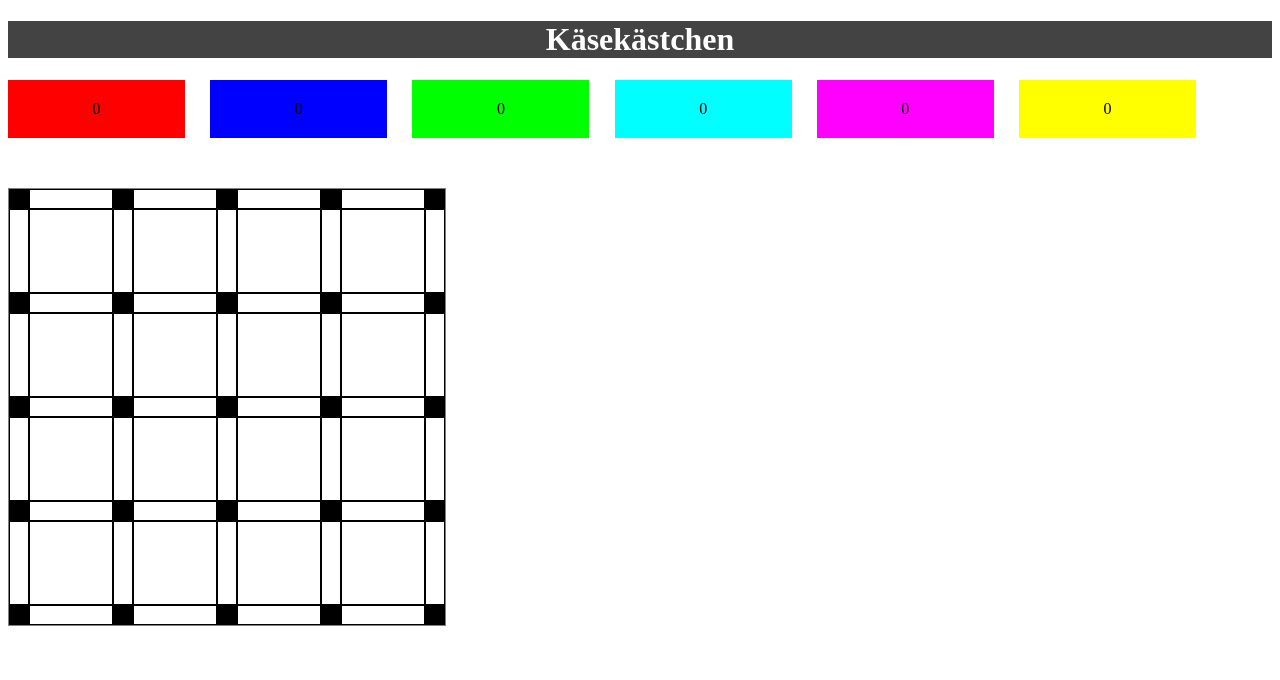
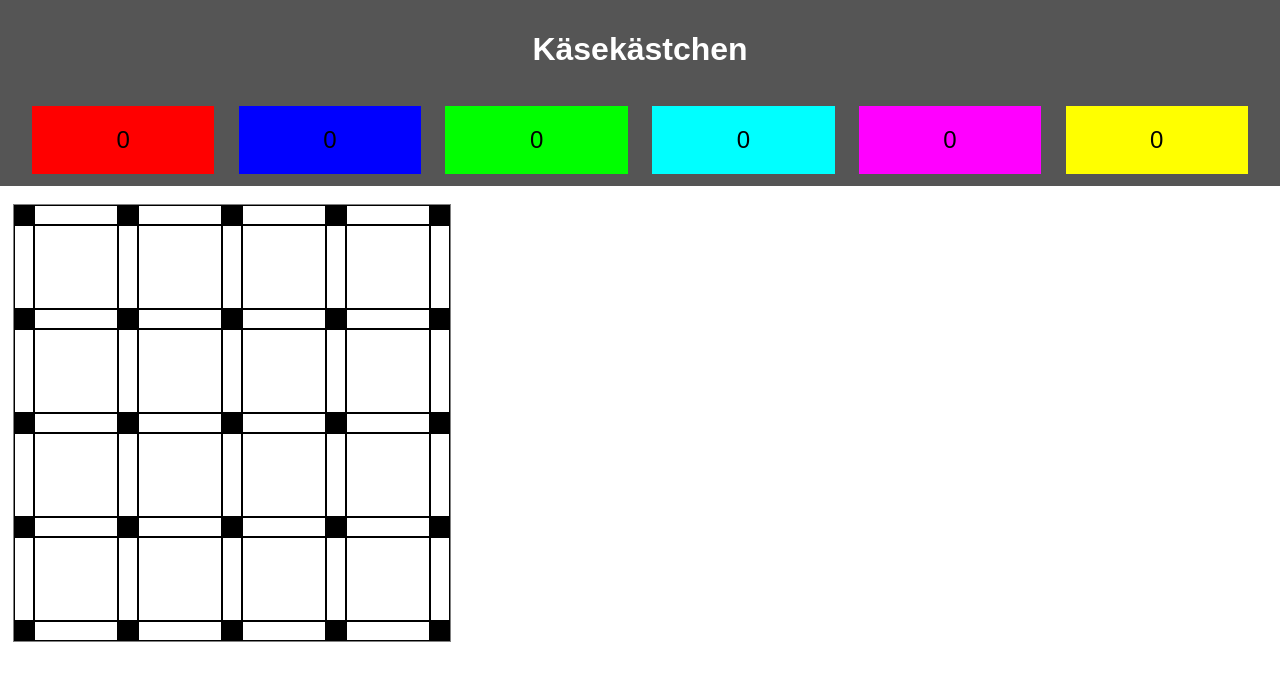
Before and after one commit to jo-gross/Website-Kaesekaestchen, a plain HTML site: page game.html in a window 1280 px wide. Drawn offline with Linux system fonts and the light colour scheme.

Commit message:
Optimized CSS

```diff
--- a/game.html
+++ b/game.html
@@ -7,41 +7,13 @@
 	<link rel="stylesheet" type="text/css" href="style.css" />
 	<title>Käsekastchen</title>
 	<script src="game.js"></script>
-	<div class="headerPane">
+</header>
+<body>
+	<div class="header" id="myHeader">
 		<h1>Käsekästchen</h1>
-		<!-- <div class="playerContainer">
-		<table class="topbar">
-
-		<tr>
-		<td>Spieler 1</td>
-		<td>Spieler 2</td>
-		<td>Spieler 3</td>
-		<td>Spieler 4</td>
-		<td>Spieler 5</td>
-		<td>Spieler 6</td>
-	</tr>
-
-	<tr>
-	<td class="p1" id="scoreP1">0</td>
-	<td class="p2" id="scoreP2">0</td>
-	<td class="p3" id="scoreP3">0</td>
-	<td class="p4" id="scoreP4">0</td>
-	<td class="p5" id="scoreP5">0</td>
-	<td class="p6" id="scoreP6">0</td>
-</tr>
-</table>
-</div>
-</div> -->
 
 
-
-
-
-</header>
-<body>
-	<div class=”div-hauptcontainer”>
-
-		<div id=”div-container1”>
+		<div class="content">
 			<div class="box player p1" id="scoreP1">0</div>
 			<div class="box player p2" id="scoreP2">0</div>
 			<div class="box player p3" id="scoreP3">0</div>
@@ -52,13 +24,12 @@
 		<br>
 		<br>
 		<br>
-		<br>
-		<br>
-		<br>
-		<div id=”div-container2”>
-			<div class="tic-tac-toe"></div>
+	</div>
+	<br>
+	<div id=”div-container2”>
+		<div class="tic-tac-toe"></div>
 
-		</div>
 	</div>
+</div>
 </body>
 </html>
--- a/style.css
+++ b/style.css
@@ -1,29 +1,21 @@
-header {
-	background-color: rgb(67, 67, 67);
+body {
+	margin: 0;
+	font-family: Arial;
 }
 
-.div-hauptcontainer {
-	margin: 10px 0 0 10px;
-	width:100%;
-	float: left;
+.header {
+	padding: 10px 16px;
+	background: #555;
+	color: #f1f1f1;
 }
 
-#ldiv-container1 {
-	background-color: rgb(67,67,67);
-	float: both;
-	margin-left: 0px;
-	margin-top: 0px;
-}
-
-#div-container2 {
-	float: both;
-	margin-left: 0px;
-	margin-top: 0px;
+.content {
+	padding: 16px;
 }
 
 .box {
 	float: left;
-	width: 14%;
+	width: 15%;
 	margin-right: 2%;
 	padding: 20px;
 	box-sizing: border-box;
@@ -39,6 +31,10 @@ table{
 	border-spacing: 0px;
 	border-style:solid;
 	border-width: thin;
+
+	float: left;
+	position: relative;
+	left: 1%;
 }
 
 .squareSmall{
@@ -96,24 +92,12 @@ table{
 .p6 {
 	background: rgb(255, 255, 0);
 }
-/*
-.tic-tac-toe .p1,.tic-tac-toe .p2,.tic-tac-toe .p3,.tic-tac-toe .p4,.tic-tac-toe .p5,.tic-tac-toe .p6{
-background: rgb(0, 0, 0);
-}
-*/
-
-/* .headerPane {
-background-color: rgb(67, 67, 67);
-} */
-
-
 
 h1{
 	color: rgb(255,255,255);
 	text-align: center;
 }
 .topbar{
-
 	width: 100%;
 }
 
@@ -125,10 +109,8 @@ h1{
 .playerContainer {
 	width: 100%;
 }
+
 .player {
-	/* color : rgb(255,255,255);
-	padding-left: 12px;
-	margin-right: 1em;
-	float: left;
-	width: 14%; */
+	font-size: 1.5em;
+	color : rgb(0,0,0);
 }
```
